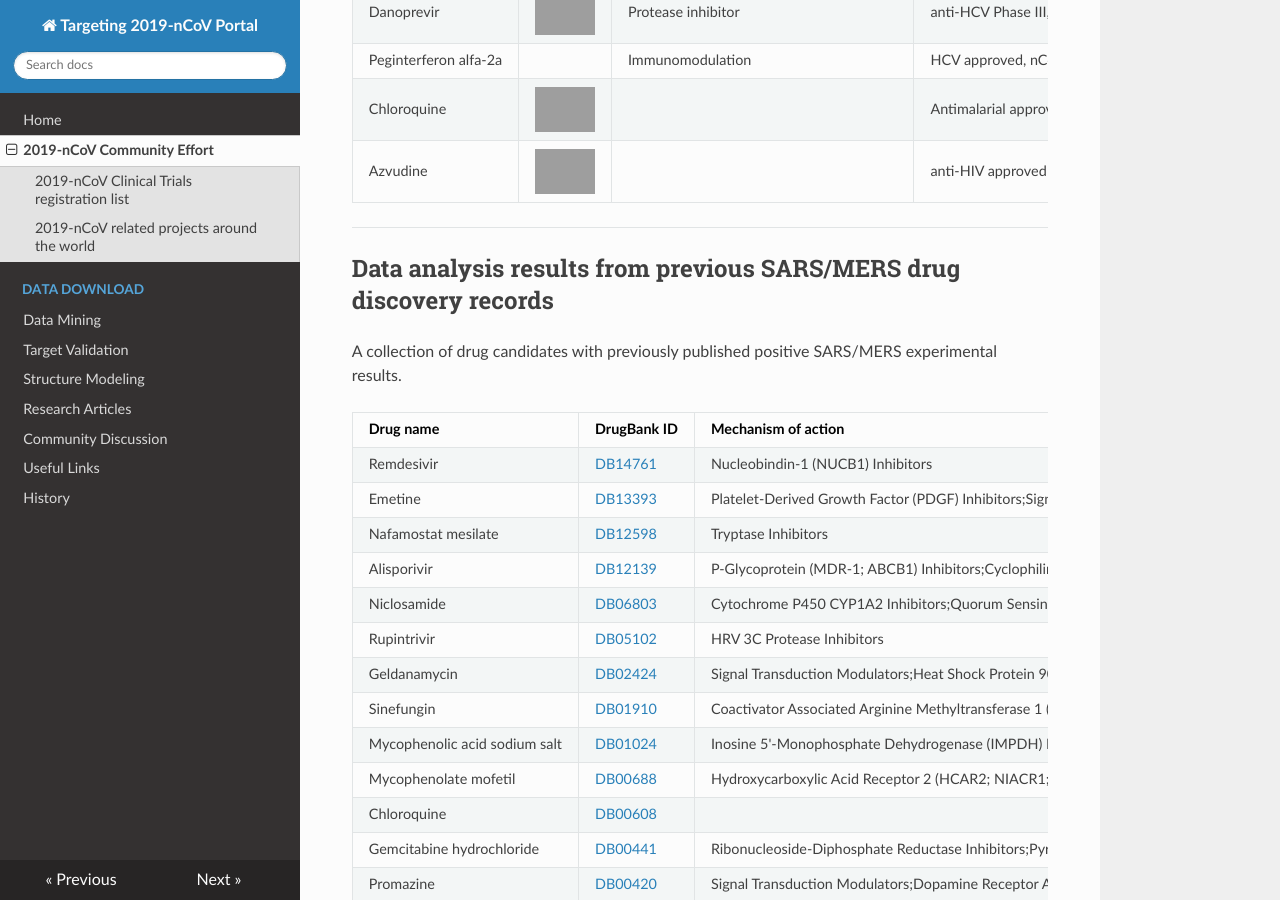
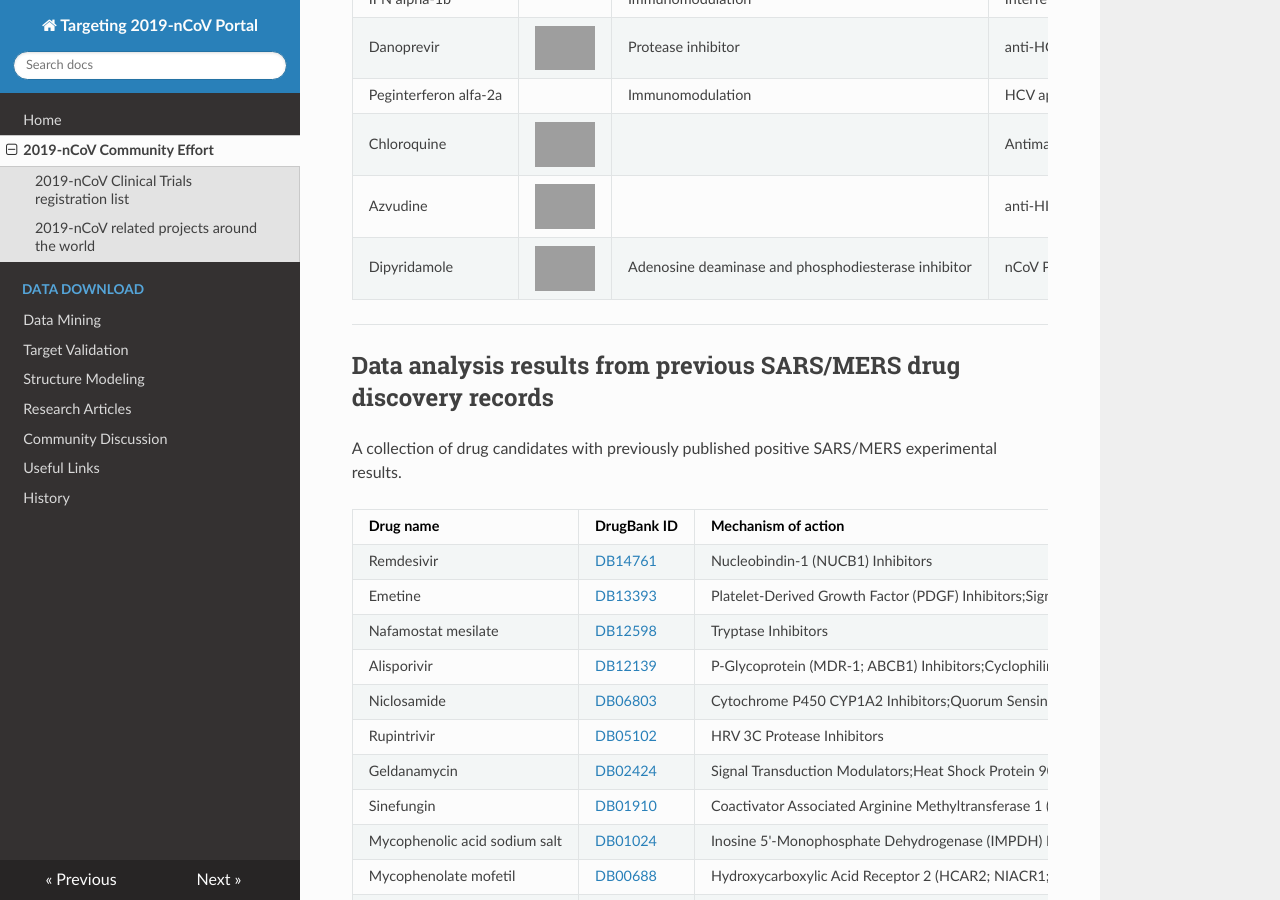
Before and after one commit to GHDDI-AILab/Targeting2019-nCoV, an MkDocs documentation site: the page built from docs/drug_candidates.md, in a window 1280 px wide and 900 px high, scrolled down 2407 px. Built offline with MkDocs 1.6.1, drawn with Linux system fonts in a browser that asks for light colours; nearby versions of some CDN libraries; some of the changed text lies outside the part shown; grey boxes are pictures that could not be loaded.

Commit message:
Update drug_candidates.md

```diff
--- a/docs/drug_candidates.md
+++ b/docs/drug_candidates.md
@@ -26,6 +26,7 @@ A list of registered clinical trials for 2019-nCoV infection is collected in the
 | [ChiCTR200029600](http://www.chictr.org.cn/showprojen.aspx?proj=49042) | Favipiravir, Lopinavir/Ritonavir + alpha-Interferon          | Antiviral                 | 2020/2/6          |
 | [ChiCTR2000029853](http://www.chictr.org.cn/showprojen.aspx?proj=49532) | Azvudine          | Antiviral                 | 2020/2/16          |
 | [ChiCTR2000030000](http://www.chictr.org.cn/showprojen.aspx?proj=49748) | Ganovo (Danoprevir)/ritonavir; Peginterferon alfa-2a          | Antiviral                 | 2020/2/19          |
+| [ChiCTR2000030055](www.chictr.org.cn/showprojen.aspx?proj=49864) | Dipyridamole | Inhibitor | 2020/2/22 |
 
 
 ### 2019-nCoV related projects around the world
@@ -60,6 +61,7 @@ The information below is collected from recent research articles, news articles,
 | Peginterferon alfa-2a       |                                                              | Immunomodulation                            | HCV approved, nCoV Phase 4                                                  |       [DB00008](https://www.drugbank.ca/drugs/DB00008)      | Clinical trial                  | [23](http://www.chictr.org.cn/showprojen.aspx?proj=49748) |
 | Chloroquine        | ![img4](http://ghddiai.oss-cn-zhangjiakou.aliyuncs.com/file/structure_chloroquine.png) |                                             | Antimalarial approved, anti-HIV phase III, anti-HCV, nCoV Phase  4 | [DB14761](https://www.drugbank.ca/drugs/DB14761) | In Vitro Assay, Clinical trial  | [7](http://www.xinhuanet.com/english/2020-01/30/c_138742163.htm); [15](https://www.nature.com/articles/s41422-020-0282-0); [17](http://www.chictr.org.cn/showprojen.aspx?proj=48968) |
 | Azvudine        | ![img4](http://ghddiai.oss-cn-zhangjiakou.aliyuncs.com/file/structure_azuvudine.png) |                                             | anti-HIV approved | [PubChem 24769759](https://pubchem.ncbi.nlm.nih.gov/compound/Azvudine) | Clinical trial  | [19](http://www.chictr.org.cn/showproj.aspx?proj=49532); [20](https://www.ncbi.nlm.nih.gov/pmc/articles/PMC4140803/) |
+| Dipyridamole | ![img20](http://ghddiai.oss-cn-zhangjiakou.aliyuncs.com/file/structure_dipyridamole.png) | Adenosine deaminase and phosphodiesterase inhibitor | nCoV Phase 4; Phase 4 completed for stroke prevention; Phase 4 completed for coronary arteriosclerosis | [DB00975](https://www.drugbank.ca/drugs/DB00975) | Clinical Trial | [24](www.chictr.org.cn/showprojen.aspx?proj=49864); [25](https://www.medrxiv.org/content/10.1101/2020.02.27.20027557v1.full.pdf) |
 
 ---
 
```
